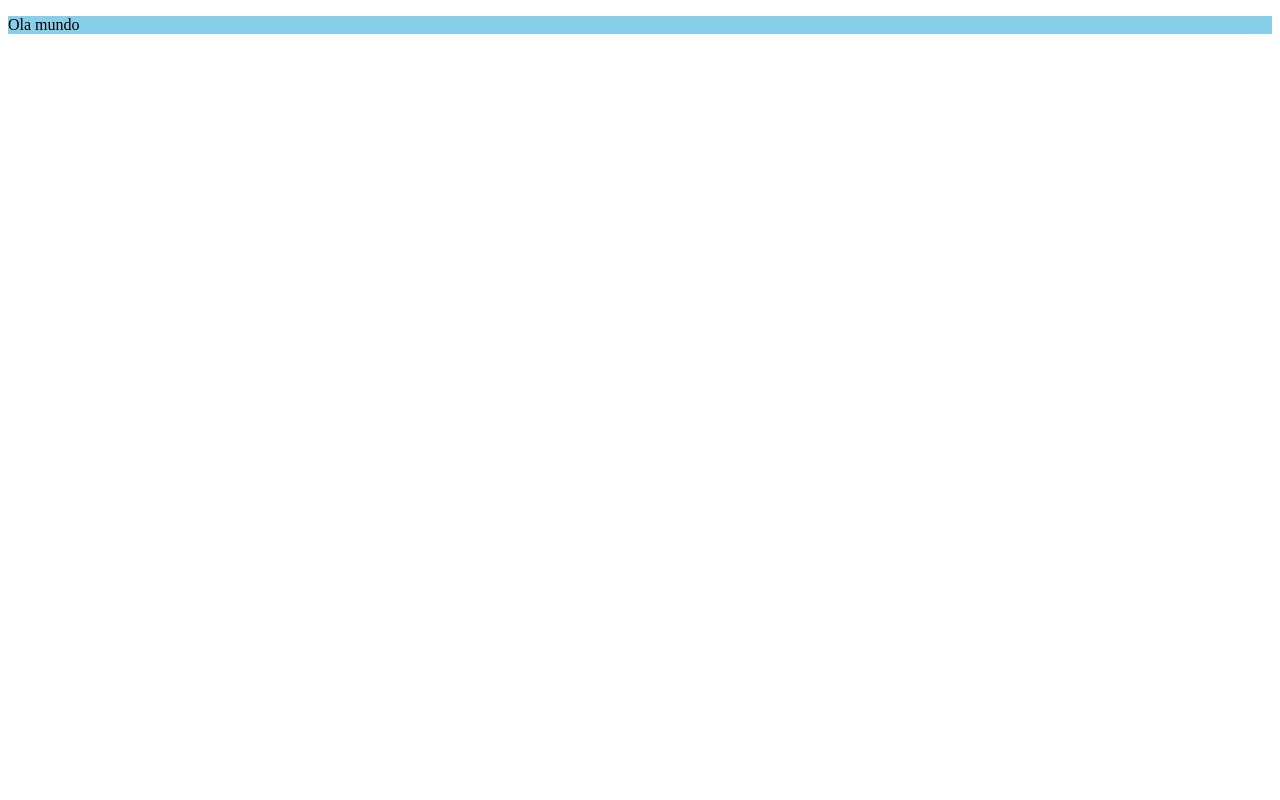
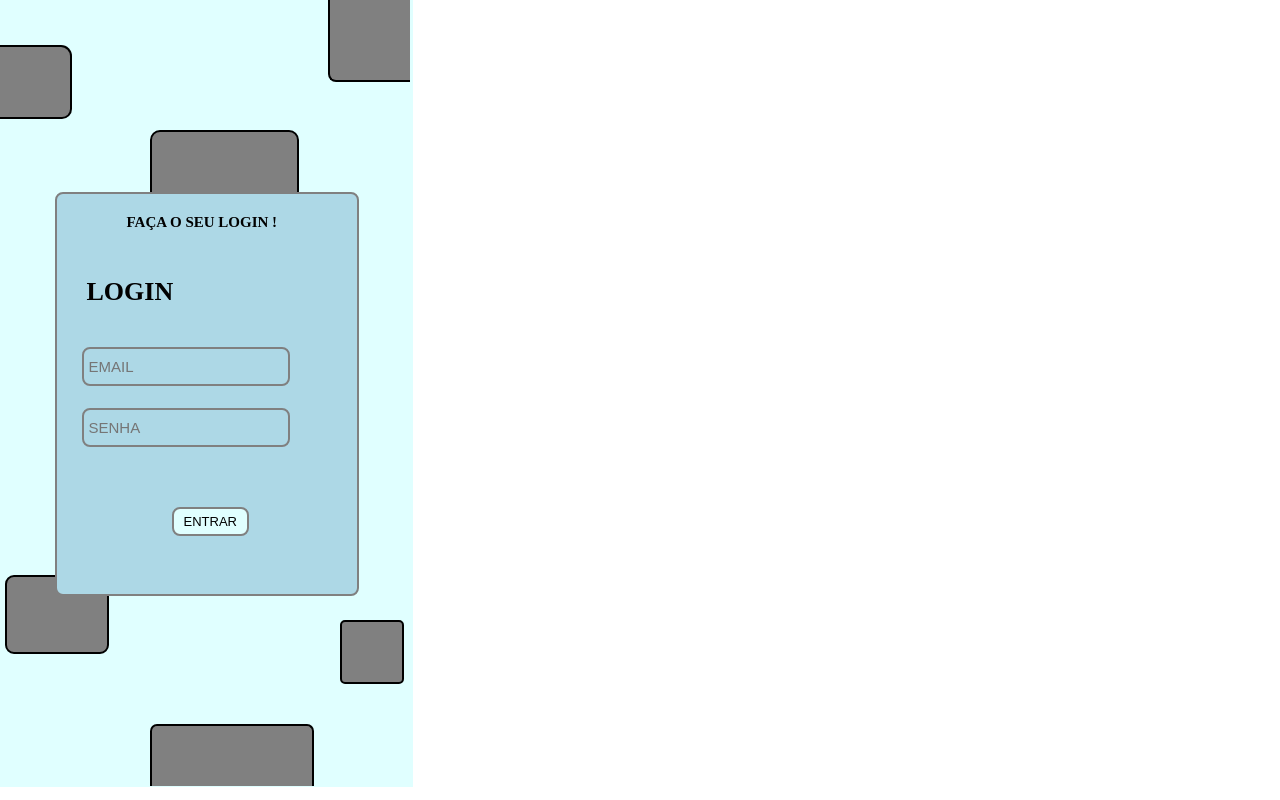
Before and after one commit to GuiPraticando/LoginMobile, a plain HTML site: page index.html in a window 1280 px wide. Drawn offline with Linux system fonts and the light colour scheme.

Commit message:
updateb html and css

```diff
--- a/index.html
+++ b/index.html
@@ -5,11 +5,30 @@
   <meta charset="UTF-8">
   <meta name="viewport" content="width=device-width, initial-scale=1">
   <link rel="stylesheet" href="style.css">
-  <title></title>
+  <title>Login Page</title>
 </head>
 
 <body>
-   <p>Ola mundo</p>
+ <div class="box-display">
+    <div class="box1" ></div>
+    <div class="box2"></div>
+    <div class="box3"></div>
+    <div class="box4"></div>
+    <div class="box5"></div>
+    <div class="box6"></div>
+    <div class="box-login">
+      <h3 class="text">
+        FAÇA O SEU LOGIN !
+      </h3><br>
+      <h2 class="title">LOGIN</h2><br>
+      <input type="email" placeholder="EMAIL"><br>
+      <input type="password" placeholder="SENHA"><br>
+      <button type="submit">
+        ENTRAR
+      </button>
+    </div>
+ </div>
+
 </body>
 
 </html>
--- a/style.css
+++ b/style.css
@@ -1,3 +1,123 @@
-p{
-  background-color: skyblue;
+*{
+ margin: 0;
+ padding: 0;
+ text-decoration: none;
 }
+.box-display{
+  position: absolute;
+  width: 413px;
+  height: 787px;
+  background-color: lightcyan;
+}
+.box-login{
+  position: absolute;
+  top: 50%;
+  left: 50%;
+  transform: translate(-50%, -50%);
+  width: 300px;
+  height: 400px ;
+  border-radius: 8px;
+  border: 2px solid gray;
+  background-color: lightblue ;
+}
+.text{
+  font-size: 15px;
+  margin-top: 20px;
+  margin-left: 70px;
+}
+.title{
+  font-size: 26px;
+  margin-top: 28px;
+  margin-left: 30px;
+}
+input{
+  direction: 0 ;
+  outline: none;
+  height: 35px;
+  margin-top: 22px;
+  margin-left: 25px;
+  padding-left: 5px;
+  font-size: 15px;
+  border-radius: 8px;
+  border: 2px solid gray;
+  background-color: lightblue ;
+
+
+}
+button{
+  padding: 5px 10px ;
+  margin-top: 60px;
+  font-size: 13px;
+  margin-left: 115px;
+  border-radius: 8px;
+  border: 2px solid gray;
+  background-color: lightcyan;
+}
+.box{
+  background-color: green;
+}
+.box1{
+  position: absolute;
+  width: 80px ;
+  height: 80px;
+  margin-left: 328px;
+  border-end-start-radius: 8px;
+  border-bottom: 2px solid black;
+  border-left: 2px solid black;
+  background-color : gray ;
+}
+.box2{
+  position: absolute;
+  width: 145px ;
+  height: 60px;
+  margin-top: 130px;
+  margin-left: 150px;
+  border-start-start-radius: 10px;
+  border-start-end-radius: 10px;
+  border: 2px solid black;
+  background-color : gray ;
+}
+.box3{
+
+  position: absolute;
+  width: 70px ;
+  height: 70px;
+  margin-top: 45px;
+  border-start-end-radius: 11px;
+  border-end-end-radius: 10px;
+  border: 2px solid black;
+  border-left: 0 ;
+  background-color : gray ;
+}
+.box4{
+  position: absolute;
+  width: 60px ;
+  height: 60px;
+  margin-top: 620px;
+  margin-left: 340px;
+  border-radius: 5px;
+  border: 2px solid black;
+  background-color : gray ;
+}
+.box5{
+  position: absolute;
+  width: 100px ;
+  height: 75px;
+  margin-top: 575px ;
+  margin-left: 5px;
+  border-radius: 9px;
+  border: 2px solid black;
+  background-color : gray ;
+}
+.box6{
+  position: absolute;
+  width: 160px ;
+  height: 60px;
+  margin-top: 724px;
+  margin-left: 150px;
+  border-start-start-radius: 7px;
+  border-start-end-radius: 7px;
+  border: 2px solid black;
+  border-bottom: 0;
+  background-color : gray ;
+}
```
